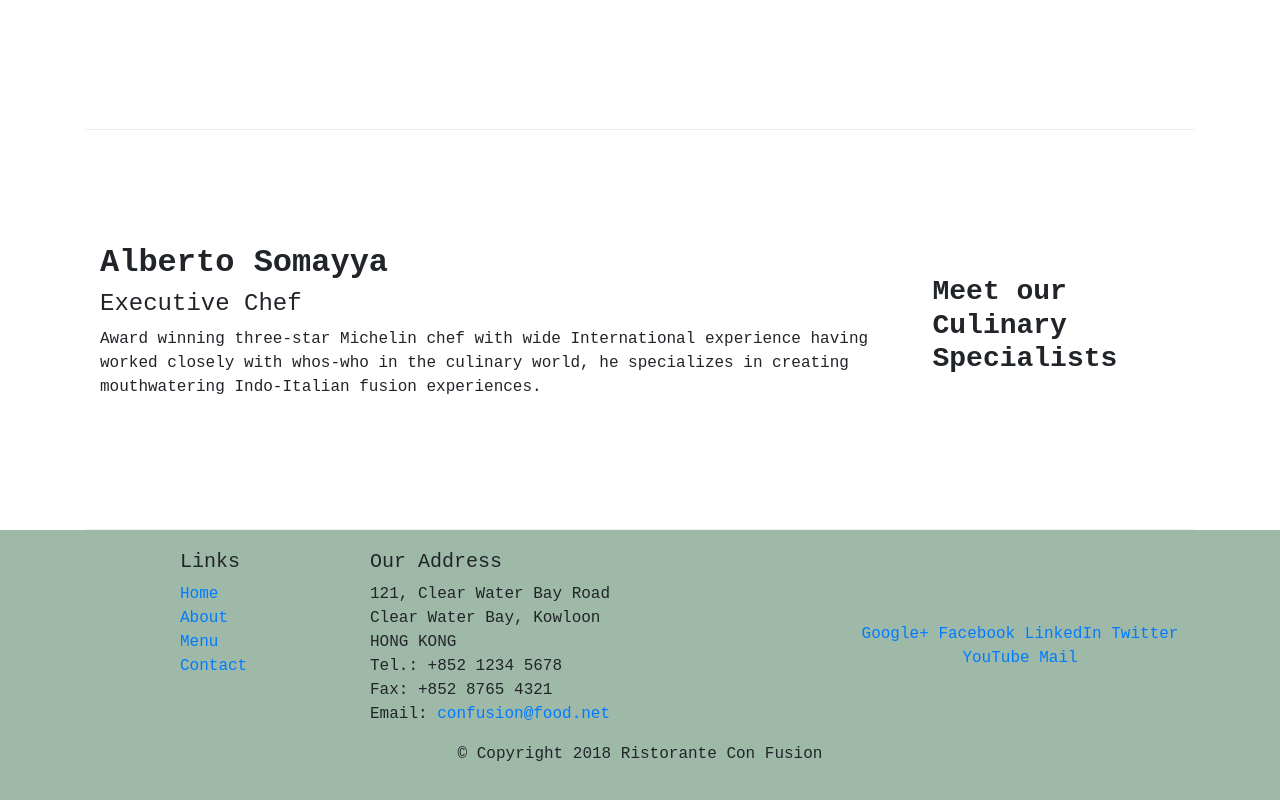
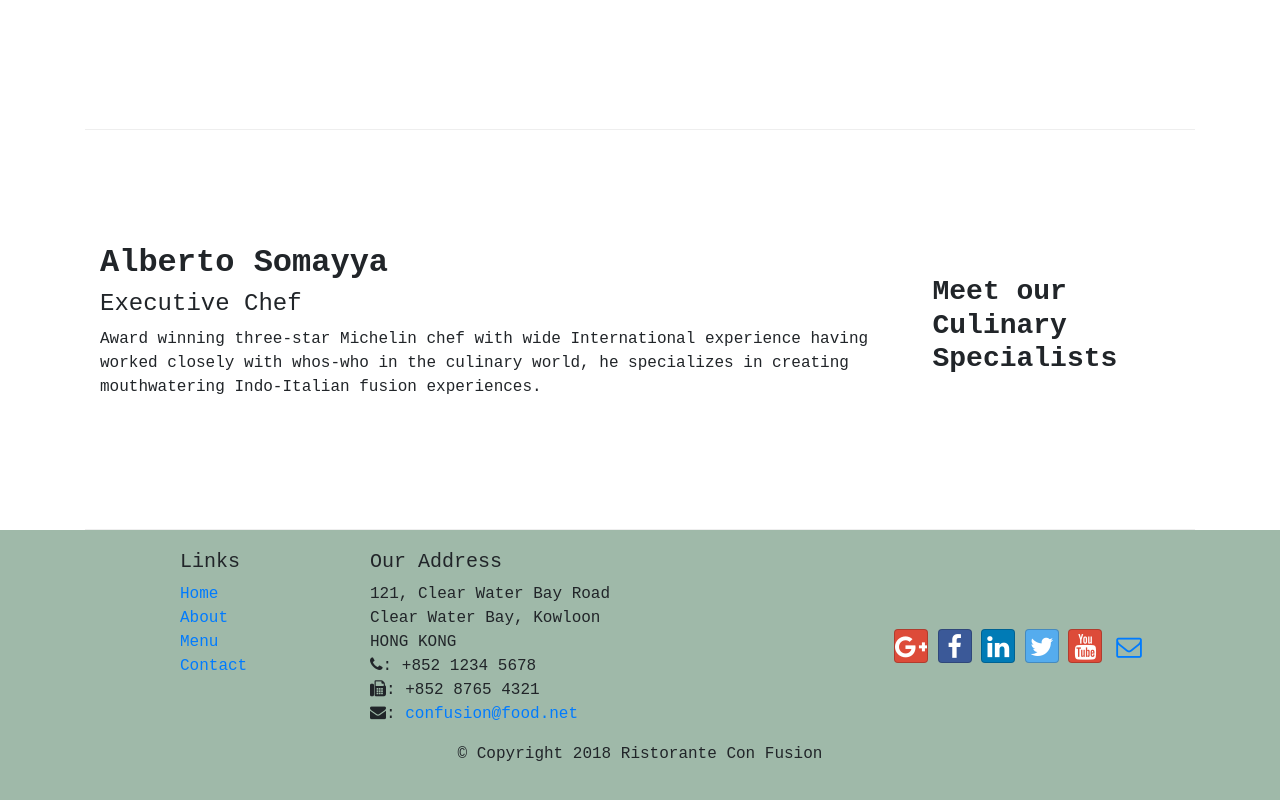
Before and after one commit to itariss/ristorant-con-fusion, a website: page index.html in a window 1280 px wide. Shown: the part 1004-1804 px from the top of the page. Drawn offline with nearby package versions, Linux system fonts and the light colour scheme.

Commit message:
Font icons

```diff
--- a/aboutus.html
+++ b/aboutus.html
@@ -9,6 +9,8 @@
 
     <!-- Bootstrap CSS -->
     <link rel="stylesheet" href="node_modules/bootstrap/dist/css/bootstrap.min.css" />
+    <link rel="stylesheet" href="node_modules/font-awesome/css/font-awesome.min.css">
+    <link rel="stylesheet" href="node_modules/bootstrap-social/bootstrap-social.css">
     <link rel="stylesheet" href="./css/style.css">
     <title>Ristorante Con Fusion: About Us</title>
 
@@ -24,17 +26,20 @@
             <a href="./index.html" class="navbar-brand mr-auto">Ristorante con Fusion</a>
             <div class="collapse navbar-collapse order-last" id="Navbar">
                 <ul class="navbar-nav mr-auto align-items-center">
-                    <li class="nav-item"><a href="./index.html" class="nav-link ">Home</a></li>
+                    <li class="nav-item"><a href="./index.html" class="nav-link "><span class="fa fa-home"></span>
+                            Home</a></li>
                     <li class="nav-item active">
-                        <a href="#" class="nav-link">About</a>
+                        <a href="#" class="nav-link"><span class="fa fa-info"></span>
+                            About</a>
                     </li>
                     <li class="nav-item">
-                        <a href="" class="nav-link">
+                        <a href="" class="nav-link"> <span class="fa fa-list"></span>
                             Menu
                         </a>
                     </li>
                     <li class="nav-item">
-                        <a href="" class="nav-link">Contact</a>
+                        <a href="" class="nav-link"><span class="fa fa-id-card"></span>
+                            Contact</a>
                     </li>
                 </ul>
             </div>
@@ -138,19 +143,24 @@
                         121, Clear Water Bay Road<br>
                         Clear Water Bay, Kowloon<br>
                         HONG KONG<br>
-                        Tel.: +852 1234 5678<br>
-                        Fax: +852 8765 4321<br>
-                        Email: <a href="mailto:confusion@food.net">confusion@food.net</a>
+                        <i class="fa fa-phone"></i>: +852 1234 5678<br>
+                        <i class="fa fa-fax"></i>: +852 8765 4321<br>
+                        <i class="fa fa-envelope"></i>: <a href="mailto:confusion@food.net">confusion@food.net</a>
                     </address>
                 </div>
                 <div class="col-12 col-sm-4 align-self-center">
                     <div class="text-center">
-                        <a href="http://google.com/+">Google+</a>
-                        <a href="http://www.facebook.com/profile.php?id=">Facebook</a>
-                        <a href="http://www.linkedin.com/in/">LinkedIn</a>
-                        <a href="http://twitter.com/">Twitter</a>
-                        <a href="http://youtube.com/">YouTube</a>
-                        <a href="mailto:">Mail</a>
+                        <a class="btn btn-social-icon btn-google" href="http://google.com/+"><i
+                                class="fa fa-google-plus"></i></a>
+                        <a class="btn btn-social-icon btn-facebook" href="http://www.facebook.com/profile.php?id="><i
+                                class="fa fa-facebook"></i></a>
+                        <a class="btn btn-social-icon btn-linkedin" href="http://www.linkedin.com/in/"><i
+                                class="fa fa-linkedin"></i></a>
+                        <a class="btn btn-social-icon btn-twitter" href="http://twitter.com/"><i
+                                class="fa fa-twitter"></i></a>
+                        <a class="btn btn-social-icon btn-google" href="http://youtube.com/"><i
+                                class="fa fa-youtube"></i></a>
+                        <a class="btn btn-social-icon" href="mailto:"><i class="fa fa-envelope-o"></i></a>
                     </div>
                 </div>
             </div>
--- a/index.html
+++ b/index.html
@@ -9,6 +9,8 @@
 
     <!-- Bootstrap CSS -->
     <link rel="stylesheet" href="node_modules/bootstrap/dist/css/bootstrap.min.css" />
+    <link rel="stylesheet" href="node_modules/font-awesome/css/font-awesome.min.css">
+    <link rel="stylesheet" href="node_modules/bootstrap-social/bootstrap-social.css">
     <link rel="stylesheet" href="./css/style.css">
     <title>Ristorante Con Fusion</title>
 </head>
@@ -121,20 +123,24 @@
                         121, Clear Water Bay Road<br />
                         Clear Water Bay, Kowloon<br />
                         HONG KONG<br />
-                        Tel.: +852 1234 5678<br />
-                        Fax: +852 8765 4321<br />
-                        Email:
-                        <a href="mailto:confusion@food.net">confusion@food.net</a>
+                        <i class="fa fa-phone"></i>: +852 1234 5678<br>
+                        <i class="fa fa-fax"></i>: +852 8765 4321<br>
+                        <i class="fa fa-envelope"></i>: <a href="mailto:confusion@food.net">confusion@food.net</a>
                     </address>
                 </div>
                 <div class="col-14 col-sm-4 align-self-center">
                     <div class="text-center">
-                        <a href="http://google.com/+">Google+</a>
-                        <a href="http://www.facebook.com/profile.php?id=">Facebook</a>
-                        <a href="http://www.linkedin.com/in/">LinkedIn</a>
-                        <a href="http://twitter.com/">Twitter</a>
-                        <a href="http://youtube.com/">YouTube</a>
-                        <a href="mailto:">Mail</a>
+                        <a class="btn btn-social-icon btn-google" href="http://google.com/+"><i
+                                class="fa fa-google-plus"></i></a>
+                        <a class="btn btn-social-icon btn-facebook" href="http://www.facebook.com/profile.php?id="><i
+                                class="fa fa-facebook"></i></a>
+                        <a class="btn btn-social-icon btn-linkedin" href="http://www.linkedin.com/in/"><i
+                                class="fa fa-linkedin"></i></a>
+                        <a class="btn btn-social-icon btn-twitter" href="http://twitter.com/"><i
+                                class="fa fa-twitter"></i></a>
+                        <a class="btn btn-social-icon btn-google" href="http://youtube.com/"><i
+                                class="fa fa-youtube"></i></a>
+                        <a class="btn btn-social-icon" href="mailto:"><i class="fa fa-envelope-o"></i></a>
                     </div>
                 </div>
             </div>
--- a/package.json
+++ b/package.json
@@ -15,6 +15,8 @@
   },
   "dependencies": {
     "bootstrap": "^4.0.0",
+    "bootstrap-social": "^5.1.1",
+    "font-awesome": "^4.7.0",
     "jquery": "^3.3.1",
     "popper.js": "^1.12.9"
   }
```
Also changed, not shown: 1 other file.
